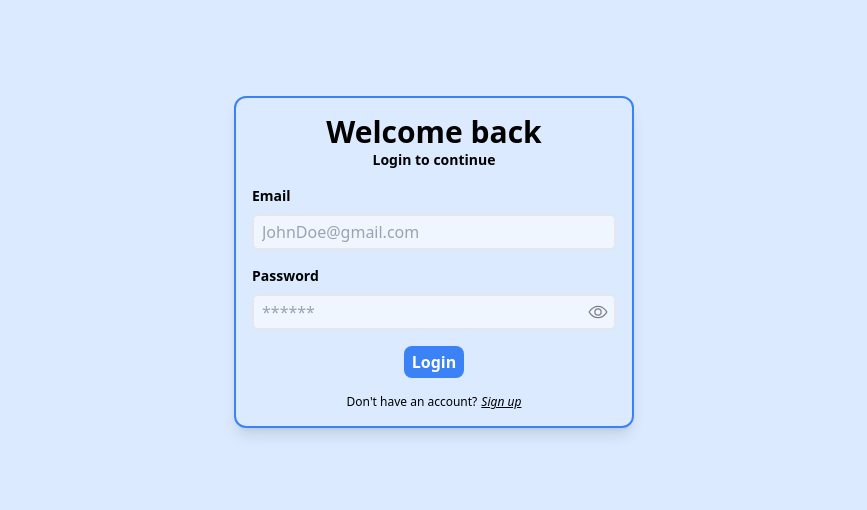
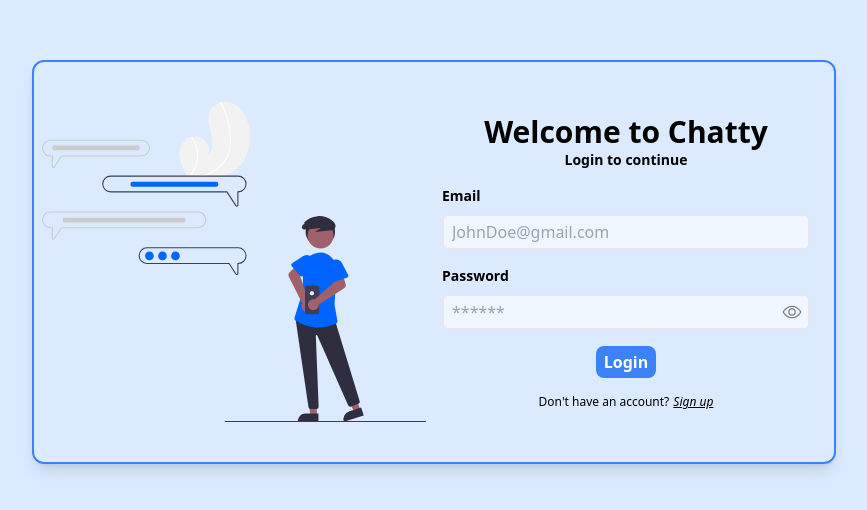
Before and after one commit to Nithinreddy1019/chatty, a React (Vite) app in the folder client/: page /login in a window 1280 px wide. Shown: the part 138-648 px from the top of the page, without its empty margins (206-1073 px from the left). Built offline with nearby package versions, Linux system fonts and the light colour scheme.

Commit message:
ui: changed login form

```diff
--- a/client/src/components/LoginForm.tsx
+++ b/client/src/components/LoginForm.tsx
@@ -1,6 +1,9 @@
 import { Footer } from "./ui/Footer";
 import { Header } from "./ui/Header";
 import { InputBox } from "./ui/InputBox";
+
+import authsvg from "../assets/authsvg.svg";
+
 
 
 export const Loginform = () => {
@@ -10,13 +13,20 @@ export const Loginform = () => {
             bg-blue-100"
         >
 
+            <div className="flex items-center
+            p-2 rounded-xl shadow-lg border-2 border-blue-500">
+
+                <div>
+                    <img src={authsvg} className="w-96 h-96"/>
+                </div>
+
                 <div
-                className="p-2 rounded-xl shadow-lg border-2 border-blue-500
+                    className="p-2
                     flex flex-col items-center
                     min-w-[400px]"
                 >
                     <Header
-                    headerLabel="Welcome back"
+                        headerLabel="Welcome to Chatty"
                         headerSubLabel="Login to continue"
                     />
 
@@ -25,6 +35,7 @@ export const Loginform = () => {
                         inputPlaceholder="JohnDoe@gmail.com"
                         inputType="email"
                     />
+
 
                     <InputBox
                         inputLabel="Password"
@@ -48,6 +59,8 @@ export const Loginform = () => {
 
                 </div>
 
+            </div>
+
         </main>
     )
 };
```
Lines whose indentation alone changed are shown as unchanged.
